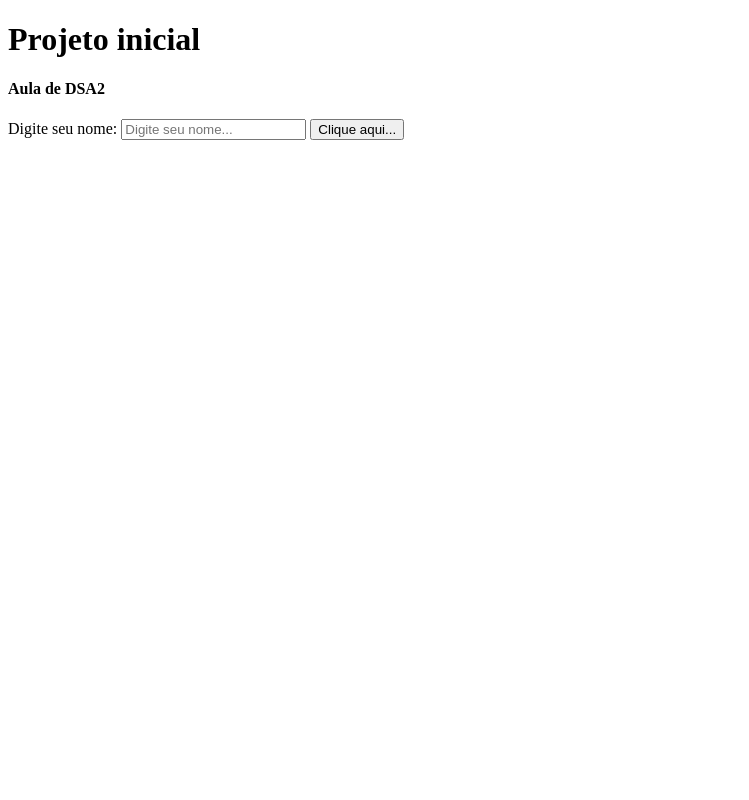
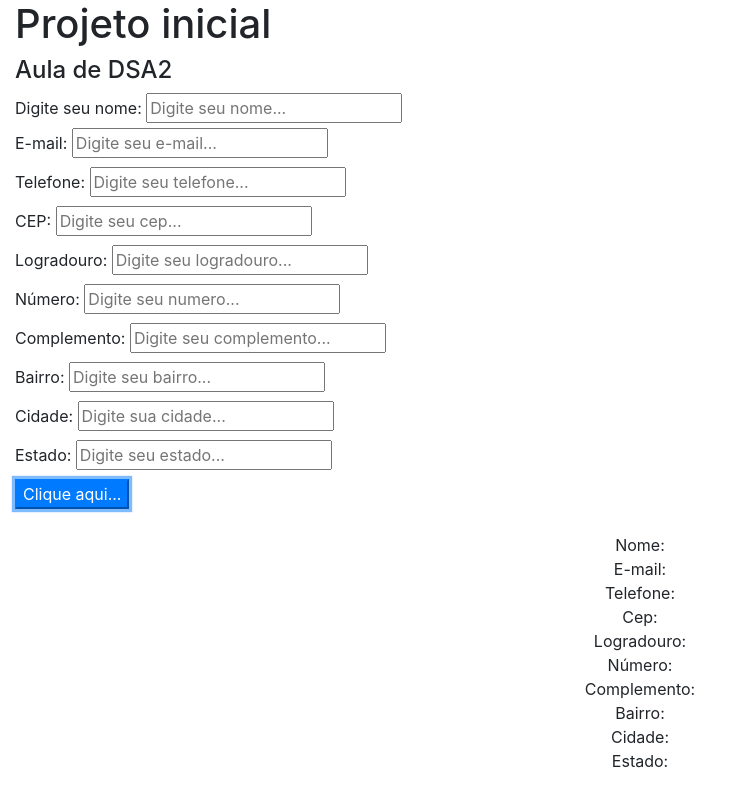
Before and after one commit to NikkiGoulart/projeto-inicial, a plain HTML site: page index.html in a window 1280 px wide. Both pictures are taken after a click on the button "Clique aqui...". Shown: the whole page, without its empty margins (0-749 px from the left). Drawn offline with nearby package versions, Linux system fonts and the light colour scheme.

Commit message:
formulario

```diff
--- a/estilo.css
+++ b/estilo.css
@@ -0,0 +1,4 @@
+body {
+    background-color: aliceblue;
+    margin : 10%;
+}
--- a/index.html
+++ b/index.html
@@ -5,15 +5,64 @@
     <meta http-equiv="X-UA-Compatible" content="IE=edge">
     <meta name="viewport" content="width=device-width, initial-scale=1.0">
     <title>Projeto Inicial</title>
+
+    <link rel="stylesheet" href="estilo.css">
+    <link rel="stylesheet" href="https://stackpath.bootstrapcdn.com/bootstrap/4.1.3/css/bootstrap.min.css" integrity="sha384-MCw98/SFnGE8fJT3GXwEOngsV7Zt27NXFoaoApmYm81iuXoPkFOJwJ8ERdknLPMO" crossorigin="anonymous">
 </head>
-<body>
+<body class="container-fluid">
     <h1>Projeto inicial</h1>
     <div>
         <h4>Aula de DSA2</h4>
+        <form>
+            <div calss="mb-1">
         <label for="nome">Digite seu nome:</label>
-        <input type="text" id="nome" name="nome"
-        placeholder="Digite seu nome...">
-        <input type="button" value="Clique aqui..." name="botao">
+        <input type="text" id="nome" name="nome" placeholder="Digite seu nome...">
+            </div>
+            <div class="mb-1">
+                <label for="email">E-mail:</label>
+                <input type="text" id="email" name="email" placeholder="Digite seu e-mail...">
+            </div>
+            <div class="mb-1">
+                <label for="telefone">Telefone:</label>
+                <input type="text" id="telefone" name="telefone" placeholder="Digite seu telefone...">
+            </div>
+            <div class="mb-1">
+                <label for="cep">CEP:</label>
+                <input type="text" id="cep" name="cep" placeholder="Digite seu cep...">
+            </div>
+            <div class="mb-1">
+                <label for="logradouro">Logradouro:</label>
+                <input type="text" id="logradouro" name="logradouro" placeholder="Digite seu logradouro...">
+            </div>
+            <div class="mb-1">
+                <label for="numero">Número:</label>
+                <input type="text" id="numero" name="numero" placeholder="Digite seu numero...">
+            </div>
+            <div class="mb-1">
+                <label for="complemento">Complemento:</label>
+                <input type="text" id="complemento" name="complemento" placeholder="Digite seu complemento...">
+            </div>
+            <div class="mb-1">
+                <label for="bairro">Bairro:</label>
+                <input type="text" id="bairro" name="bairro" placeholder="Digite seu bairro...">
+            </div>
+            <div class="mb-1">
+                <label for="cidade">Cidade:</label>
+                <input type="text" id="cidade" name="cidade" placeholder="Digite sua cidade...">
+            </div>
+            <div class="mb-1">
+                <label for="estado">Estado:</label>
+                <input type="text" id="estado" name="estado" placeholder="Digite seu estado...">
+            </div>
+        <input type="button" value="Clique aqui..."  class="btn-primary" name="botao" id="botao">
+        </form>
+        <div class="m-2 p-3 text-center" id="saida-de-dados">
+
+        </div>
     </div>
+    <script src="scripts.js"></script>
+    <script src="https://code.jquery.com/jquery-3.3.1.slim.min.js" integrity="sha384-q8i/X+965DzO0rT7abK41JStQIAqVgRVzpbzo5smXKp4YfRvH+8abtTE1Pi6jizo" crossorigin="anonymous"></script>
+    <script src="https://cdnjs.cloudflare.com/ajax/libs/popper.js/1.14.3/umd/popper.min.js" integrity="sha384-ZMP7rVo3mIykV+2+9J3UJ46jBk0WLaUAdn689aCwoqbBJiSnjAK/l8WvCWPIPm49" crossorigin="anonymous"></script>
+    <script src="https://stackpath.bootstrapcdn.com/bootstrap/4.1.3/js/bootstrap.min.js" integrity="sha384-ChfqqxuZUCnJSK3+MXmPNIyE6ZbWh2IMqE241rYiqJxyMiZ6OW/JmZQ5stwEULTy" crossorigin="anonymous"></script>
 </body>
 </html>
--- a/scripts.js
+++ b/scripts.js
@@ -0,0 +1,30 @@
+var botao = document.getElementById("botao");
+botao.addEventListener("click" , alertar);
+
+var nome = document.getElementById("nome");
+var saida = document.getElementById("saida-de-dados");
+var email = document.getElementById("email");
+var telefone = document.getElementById("telefone");
+var cep = document.getElementById("cep");
+var logradouro = document.getElementById("logradouro");
+var numero = document.getElementById("numero");
+var complemento = document.getElementById("complemento");
+var bairro = document.getElementById("bairro");
+var cidade = document.getElementById("cidade");
+var estado = document.getElementById("estado");
+
+function alertar(){
+    //alert("O nome inserido foi " + nome.value);
+
+    saida.innerText = "Nome: " + nome.value +
+      "\n E-mail: " + email.value +
+      "\n Telefone: " + telefone.value +
+      "\n Cep: " + cep.value +
+      "\n Logradouro: " + logradouro.value +
+      "\n Número: " + numero.value +
+      "\n Complemento: " + complemento.value +
+      "\n Bairro: " + bairro.value +
+      "\n Cidade: " + cidade.value +
+      "\n Estado: " + estado.value;
+
+}
```
